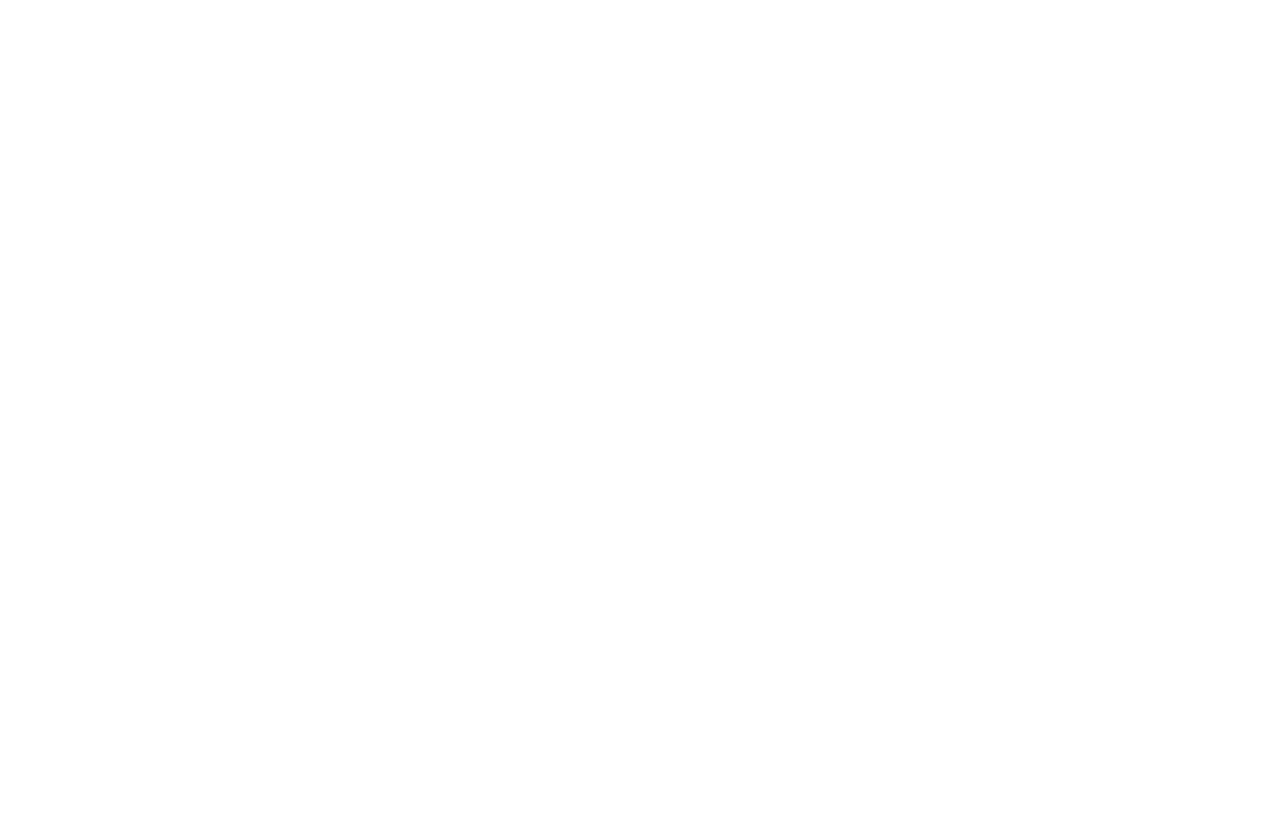
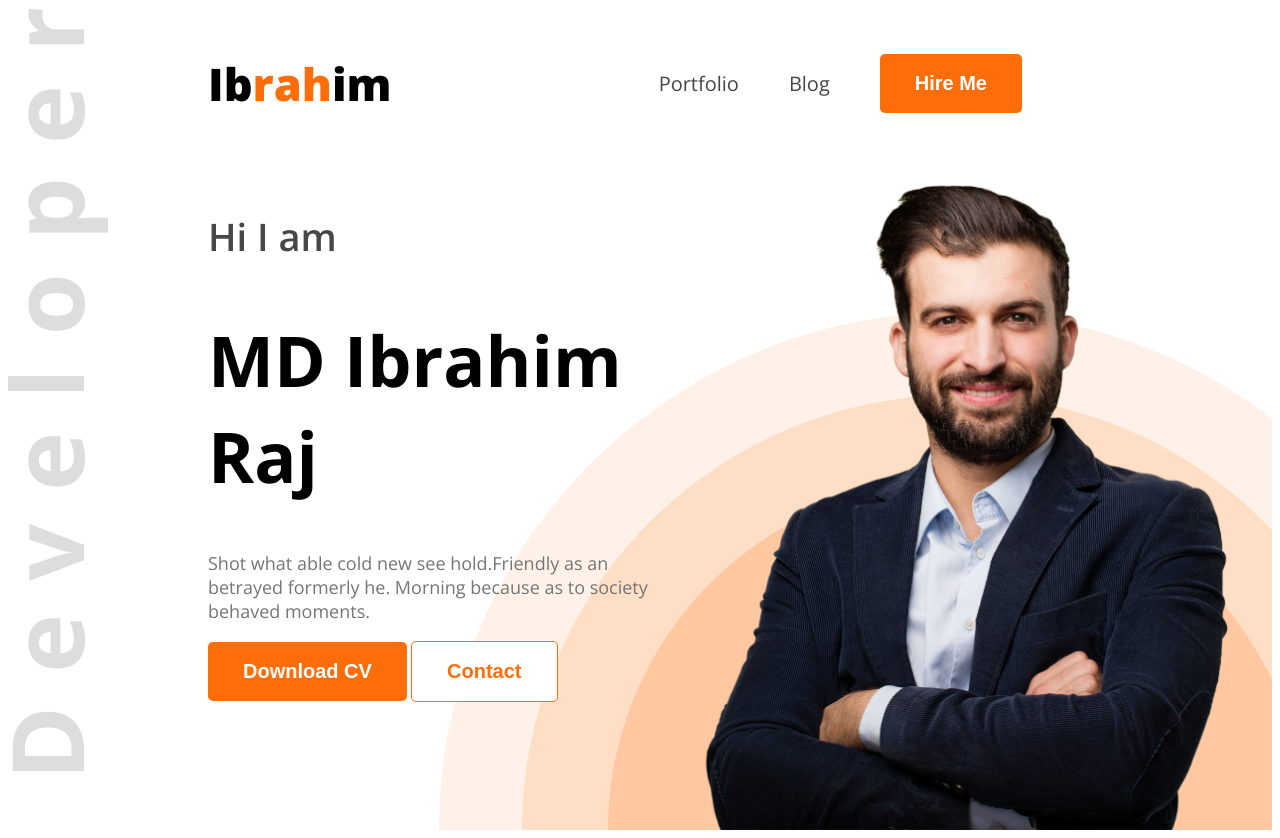
Before and after one commit to ibrahimraj2/web-developer-portfolio, a plain HTML site: page index.html in a window 1280 px wide. Before the commit the page ends 800 px from the top, so only its background shows below. Drawn offline with nearby package versions, Linux system fonts and the light colour scheme.

Commit message:
added a header section fully add

```diff
--- a/index.html
+++ b/index.html
@@ -4,10 +4,34 @@
       <meta charset="UTF-8">
       <meta name="viewport" content="width=device-width, initial-scale=1.0">
       <title>Web Developer Portfolio</title>
+      <link rel="preconnect" href="https://fonts.googleapis.com">
+            <link rel="preconnect" href="https://fonts.gstatic.com" crossorigin>
+      <link href="https://fonts.googleapis.com/css2?family=Open+Sans:ital,wght@0,300..800;1,300..800&display=swap" rel="stylesheet">
+      <link rel="stylesheet" href="style/style.css">
 </head>
-<body>
+<body class="open-sans-normal">
       <header>
+            <nav>
+                  <h3 class="nav-title">Ib<span class="text-primary">rah</span>im</h3>
+                  <ul>
+                        <li><a class="dark-2" href="#">Portfolio</a></li>
+                        <li><a class="dark-2" href="#">Blog</a></li>
+                        <li><a href="#"><button class="btn-primary">Hire Me</button></a></li>
+                  </ul>
+            </nav>
 
+            <div class="banner">
+                  <div class="banner-content">
+                        <h4 class="banner-greeting dark-2">Hi I am</h4>
+                        <h1 class="banner-title">MD Ibrahim Raj</h1>
+                        <p class="banner-description dark-3">
+                              Shot what able cold new see hold.Friendly as an betrayed formerly he. Morning because as to society behaved moments.
+                        </p>
+                        <button class="btn-primary">Download CV</button>
+                        <button class="btn-primary btn-con">Contact</button>
+                  </div>
+                  <img class="banner-profile-pic" src="images/hardy.png" alt="">
+            </div>
       </header>
       <main>
 
--- a/style/style.css
+++ b/style/style.css
@@ -0,0 +1,88 @@
+
+.open-sans-normal {
+      font-family: "Open Sans", serif;
+      font-optical-sizing: auto;
+      font-style: normal;
+      font-variation-settings:
+        "wdth" 100;
+    }
+
+/* share code css style */
+.text-primary{
+      color: #FD6E0A;
+}
+.dark-2{
+      color: #474747;
+}
+.btn-primary{
+      background-color: #FD6E0A;
+      font-weight: 700;
+      color: #fff;
+      padding: 18px 35px;
+      border-radius: 5px;
+      font-size: 20px;
+      border: none;
+}
+.dark-3{
+      color: #757575;
+}
+/* nav style css */
+nav{
+      display: flex;
+      align-items: center;
+      justify-content: space-between;
+      margin: 0px 200px;
+}
+.nav-title{
+      font-weight: 800;
+      font-size: 45px;
+}
+nav ul{
+      display: flex;
+      align-items: center;
+}
+
+nav ul li{
+      list-style: none;
+      margin-right: 50px;
+}
+nav li a{
+      text-decoration: none;
+      font-size: 20px;
+}
+header{
+      background-image: url(../images/developer.png), url(../images/header_bg.png);
+      background-repeat: no-repeat;
+      background-position: top left, bottom right;
+}
+
+/* banner style css code start */
+.banner{
+      display: flex;
+      justify-content: space-between;
+      margin: 0 35px 0 200px;
+
+}
+.banner-content{
+      max-width: 580px;
+}
+
+.banner-greeting{
+      font-size: 38px;
+      font-weight: 600;
+}
+.banner-title{
+      font-size: 70px;
+      font-weight: bold;
+}
+.banner-description{
+      font-size: 18px;
+}
+.banner-profile-pic{
+      width: 580px;
+}
+.btn-con{
+      background: #fff;
+      color: #FD6E0A;
+      border: 1px solid #FD6E0A;
+}
```
